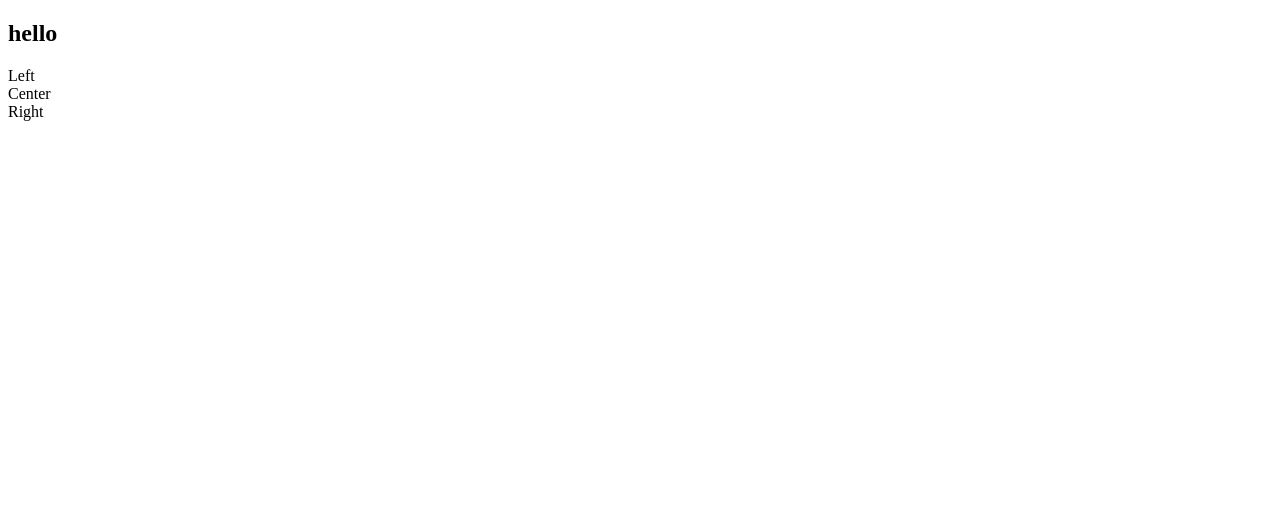
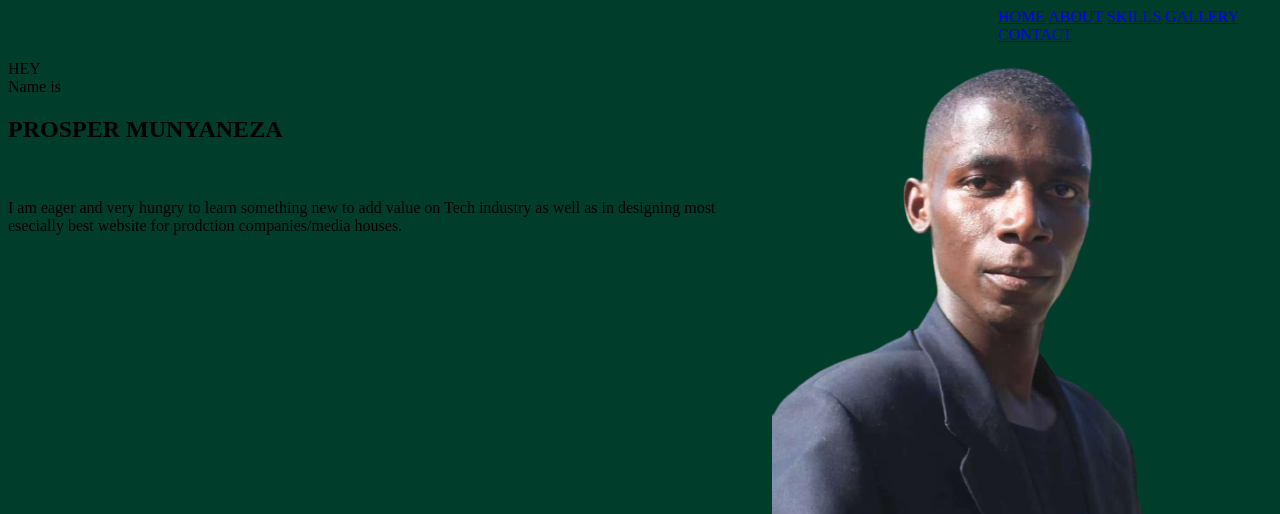
Before and after one commit to prosperhub/meet-a-dev, a plain HTML site: page index.html in a window 1280 px wide. Shown: the top 514 px of the page. Drawn offline with Linux system fonts and the light colour scheme.

Commit message:
my update

```diff
--- a/index.css
+++ b/index.css
@@ -0,0 +1,14 @@
+*{
+    background-color: #003D2B;
+}
+.page{
+    display: flex;
+    flex-direction: column;
+}
+.header{
+    margin-left: 990px;
+}
+.middle{
+    display: flex;
+    flex-direction: row;
+}
--- a/index.html
+++ b/index.html
@@ -5,13 +5,37 @@
     <meta http-equiv="X-UA-Compatible" content="IE=edge">
     <meta name="viewport" content="width=device-width, initial-scale=1.0">
     <title>amashushotv</title>
-    <link href="./index.css">
+   <link rel="stylesheet" href="./index.css">
 </head>
 <body>
-    <h2>hello</h2>
-    <div class="" >Left</div>
-    <div>Center</div>
-    <div>Right</div>
+    <div class="page">
+<div class="header">
+    <a href="£" paddind 40>HOME</a>
+    <a href="£">ABOUT</a>
+    <a href="£">SKILLS</a>
+    <a href="£">GALLERY</a>
+    <a href="£">CONTACT</a>
+
+
+</div>
+
+<div class="middle">
+<div class="middle-left">
+ <p>HEY <br>
+    Name is <h2>PROSPER MUNYANEZA</h2> <BR></BR>
+I am eager and very hungry to learn something new to add value on Tech industry
+as well as in designing most esecially best website for prodction companies/media houses. <br>
+</p></div>
+<div class="photos" >
+
+    <img src="./image/profimage.png" alt="image"><br>
+            <img src="./image/Vector watsap.png" alt="watsap">
+            <img src="./image/Vector linkedin.png" alt="linkedin">
+        </div>
+</div>
+
+
+    <div></div>
 
 </body>
 </html>
```
Also changed, not shown: image/1a.jpg (added), image/2b.jpg (added), image/5.jpg (added), image/6.jpg (added), image/Vector instag.png (added), image/Vector linkedin.png (added), image/Vector watsap.png (added), image/profimage.png (added), prosper.html (added), 5 other files.
